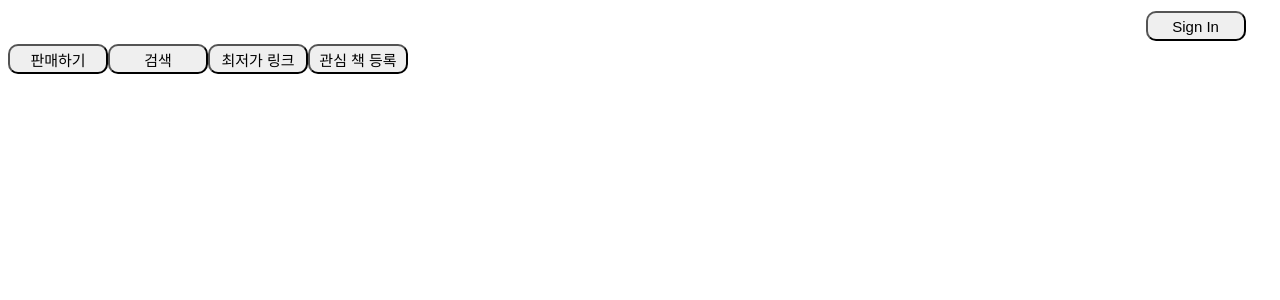
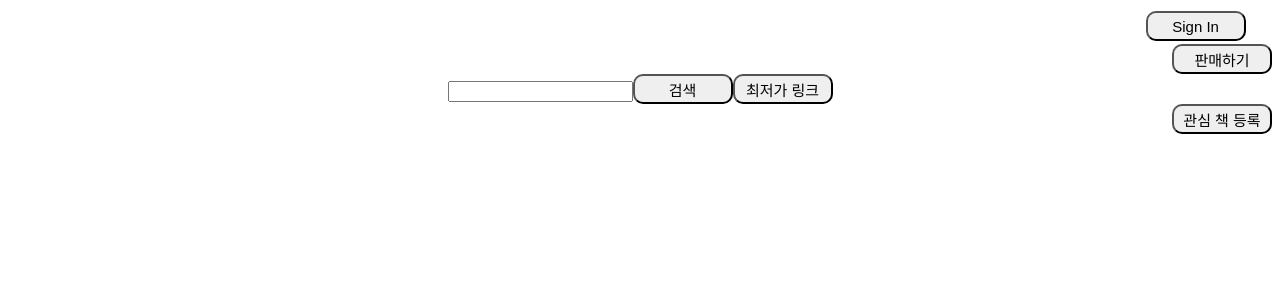
Before and after one commit to dalbamm/swpp18-team7, an Angular app in the folder frontend/: page /search in a window 1280 px wide. Shown: the top 300 px of the page. Built offline with nearby package versions, Linux system fonts and the light colour scheme.

Commit message:
Initialize buttons and methods, and Import FormsModule

```diff
--- a/frontend/src/app/app.module.ts
+++ b/frontend/src/app/app.module.ts
@@ -1,5 +1,6 @@
 import { BrowserModule } from '@angular/platform-browser';
 import { NgModule } from '@angular/core';
+import { FormsModule } from '@angular/forms';
 
 import { AppComponent } from './app.component';
 import { MainComponent } from './main/main.component';
@@ -13,6 +14,7 @@ import { SearchComponent } from './search/search.component';
     SearchComponent
   ],
   imports: [
+    FormsModule,
     BrowserModule,
     AppRoutingModule
   ],
--- a/frontend/src/app/search/search.component.html
+++ b/frontend/src/app/search/search.component.html
@@ -1,12 +1,22 @@
-<button class="buttons" id="goSale-button" (click)="goSalePage()" align="right">
+<div align="right">
+  <button class="buttons" id="goSale-button" (click)="goSalePage()">
   판매하기
   </button>
+</div>
+<div align="center">
+  <div>
+  <input id="searchInput" [(ngModel)]="searchQueryStr">
   <button class="buttons" id="search-button" (click)="onClickSearch()">
   검색
   </button>
+
   <button class="buttons" id="goDirect" (click)="onClickGoDirect()">
   최저가 링크
   </button>
+  </div>
+  <div align="right">
   <button class="buttons" id="interested" (click)="onClickInterested()">
   관심 책 등록
   </button>
+  </div>
+</div>
--- a/frontend/src/app/search/search.component.ts
+++ b/frontend/src/app/search/search.component.ts
@@ -7,15 +7,25 @@ import { Router } from '@angular/router';
   styleUrls: ['./search.component.css']
 })
 export class SearchComponent implements OnInit {
-
+  searchQueryStr: string //Will be binded with searchInput
   constructor(
     private router: Router
   ) { }
 
   ngOnInit() {
     // Check if the user is authenticated or not
-    //if()
-  	//document.write('Hello')
+    //if(authenticated == false)  router.navigateByUrl('')
   }
-
+  goSalePage(){
+    alert("goSalePage clicked")
+  }
+  onClickSearch(){
+    alert("You want to search "+this.searchQueryStr)
+  }
+  onClickGoDirect(){
+    alert("GoDirect clicked")
+  }
+  onClickInterested(){
+    alert("Interested clicked")
+  }
 }
```
Lines whose indentation alone changed are shown as unchanged.
